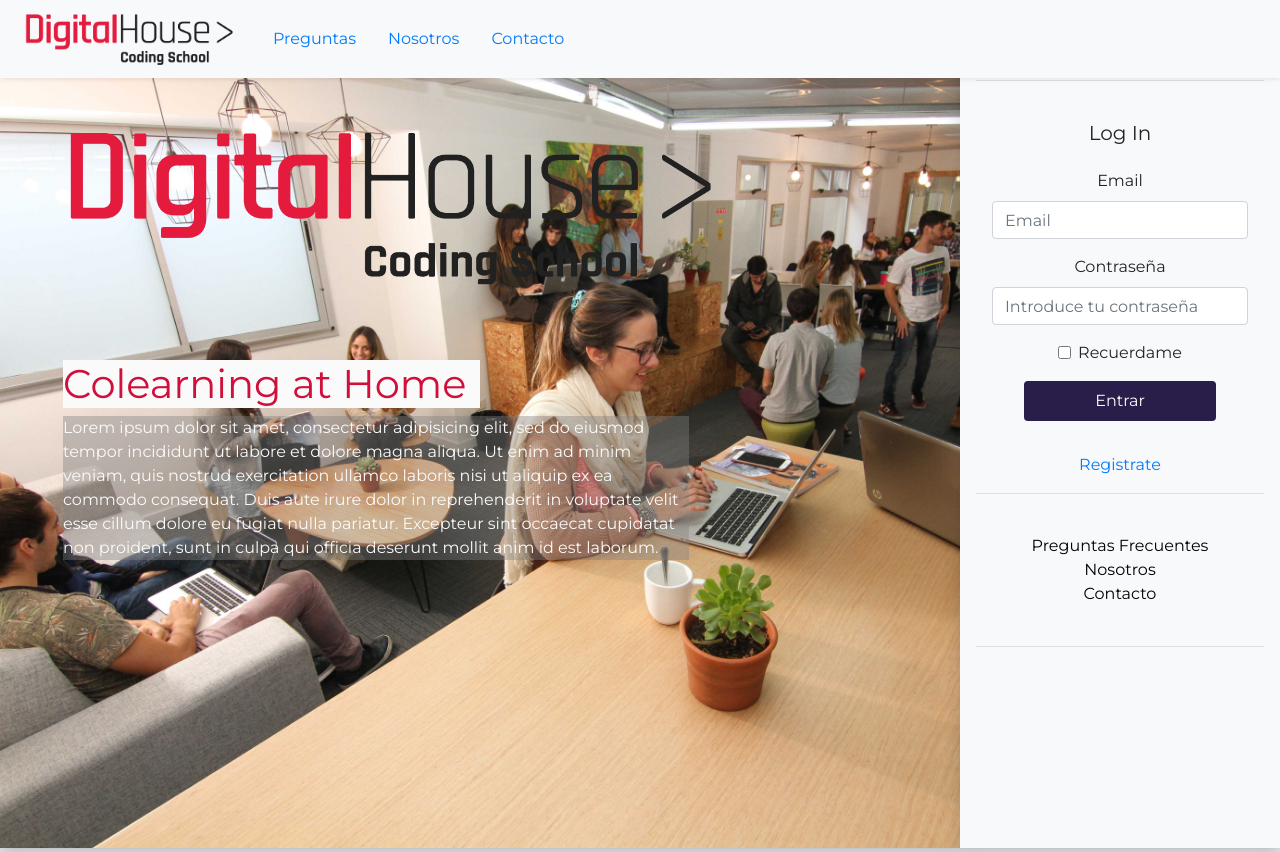
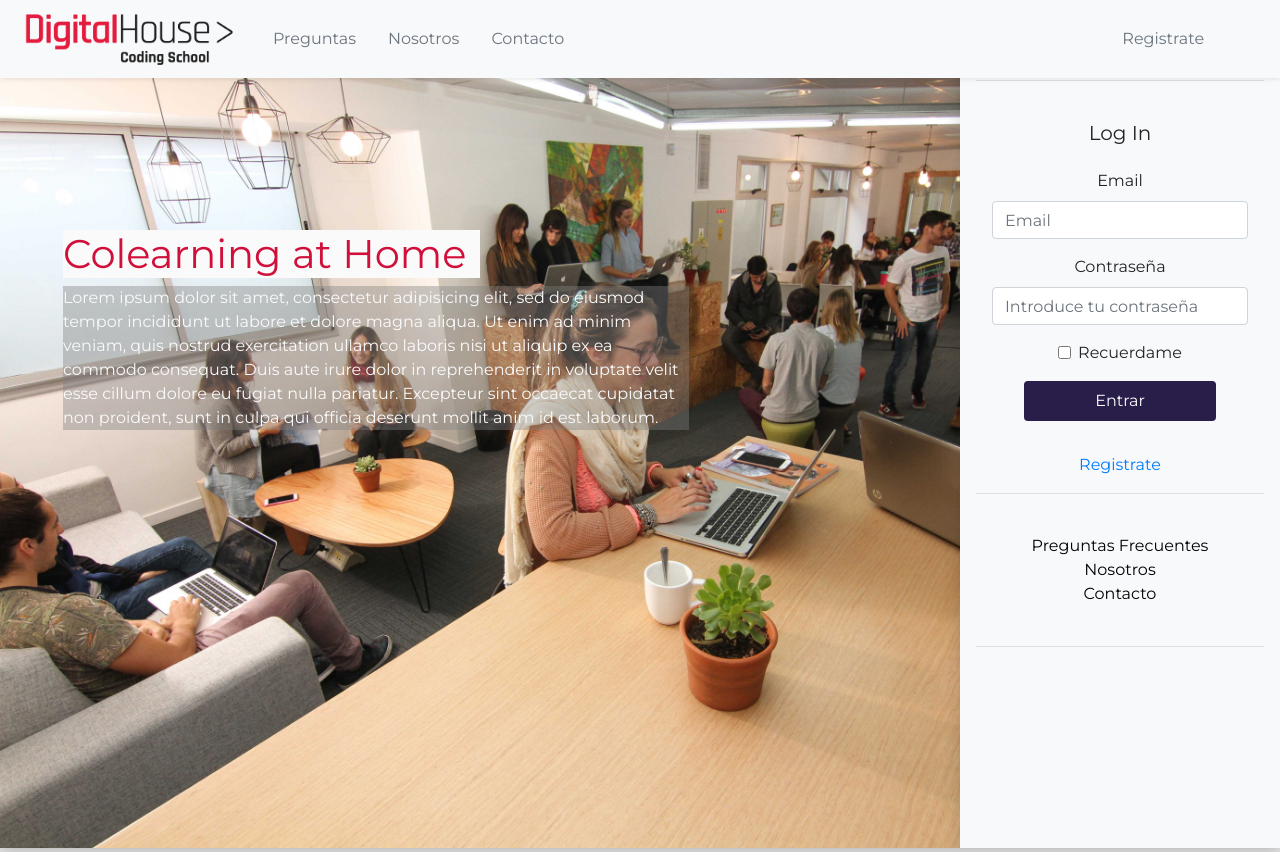
Before and after one commit to AquilanteJP/Proyecto-Integrador-DH, a PHP site: page /logIn.php in a window 1280 px wide. Shown: the top 852 px of the page. Run offline with PHP 8.4, Linux system fonts and the light colour scheme; some libraries are stand-ins or nearby versions.

Commit message:
siguen los arreglos xd

```diff
--- a/Proyecto-Integrador-DH/logIn.php
+++ b/Proyecto-Integrador-DH/logIn.php
@@ -47,9 +47,9 @@
   <div class="container-fluid m-0 p-0 d-flex flex-row flex-wrap -all">
     <?php include_once("partials/header2.php"); ?>
     <section class="col-9 d-none d-md-block d-lg-block vh-100 mt-5 p-auto shadow imagen fondoJuan">
-      <img class="w-75 ml-4 mt-3 dh" src="img/logo-DH.png" alt="">
-      <article class="pl-5 mt-5 mr-5">
-        <div class="w-50 colearning">
+      <!-- <img class="w-75 ml-4 mt-3 dh" src="img/logo-DH.png" alt=""> -->
+      <article class="pl-5 pt-5 mt-5 mr-5">
+        <div class="w-50 mt-5 colearning">
           <h1 class="subTitulo">Colearning at Home</h1>
         </div>
         <div class="w-75 primeraInfo">
--- a/Proyecto-Integrador-DH/partials/header2.php
+++ b/Proyecto-Integrador-DH/partials/header2.php
@@ -5,30 +5,34 @@
   <div class="d-flex flex-row justify-content-end">
     <?php if(isset($_SESSION["email"])) :?>
     <div class="px-3">
-      <a class="opcionesNav" href="#">Inicio</a>
+      <a class="text-decoration-none text-secondary" href="#">Inicio</a>
     </div>
     <div class="px-3">
-      <a class="opcionesNav" href="#">Mi Perfil</a>
+      <a class="text-decoration-none text-secondary" href="#">Mi Perfil</a>
     </div>
     <div class="px-3">
-      <a class="opcionesNav" href="#">Mis Cursos</a>
+      <a class="text-decoration-none text-secondary" href="#">Mis Cursos</a>
     </div>
     <div class="px-3">
-      <a class="opcionesNav" href="#">Mis Amigos</a>
+      <a class="text-decoration-none text-secondary" href="#">Mis Amigos</a>
     </div>
     <div class="px-3">
-      <a class="opcionesNav" href="#">Logout</a>
+      <a class="text-decoration-none text-secondary" href="#">Logout</a>
     </div>
     <?php else :?>
       <div class="px-3">
-        <a class="opcionesNav" href="#">Preguntas</a>
+        <a class="text-decoration-none text-secondary" href="#">Preguntas</a>
       </div>
       <div class="px-3">
-        <a class="opcionesNav" href="#">Nosotros</a>
+        <a class="text-decoration-none text-secondary" href="#">Nosotros</a>
       </div>
       <div class="px-3">
-        <a class="opcionesNav" href="#">Contacto</a>
+        <a class="text-decoration-none text-secondary" href="#">Contacto</a>
       </div>
-      <?php endif;?>
-  </div>
+    </div>
+    <div class="w-50 text-right">
+      <a class="text-decoration-none text-secondary"href="./registro.php">Registrate</a>
+    </div>
+    <?php endif;?>
+
 </nav>
```
